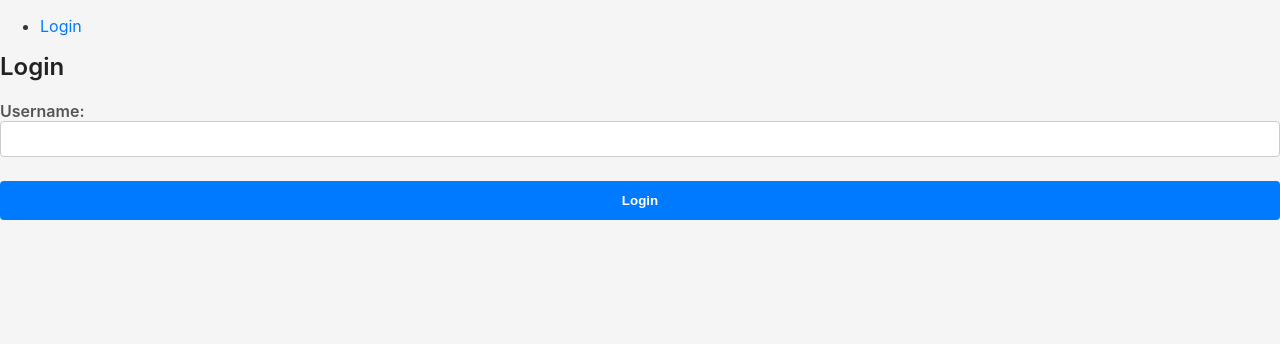
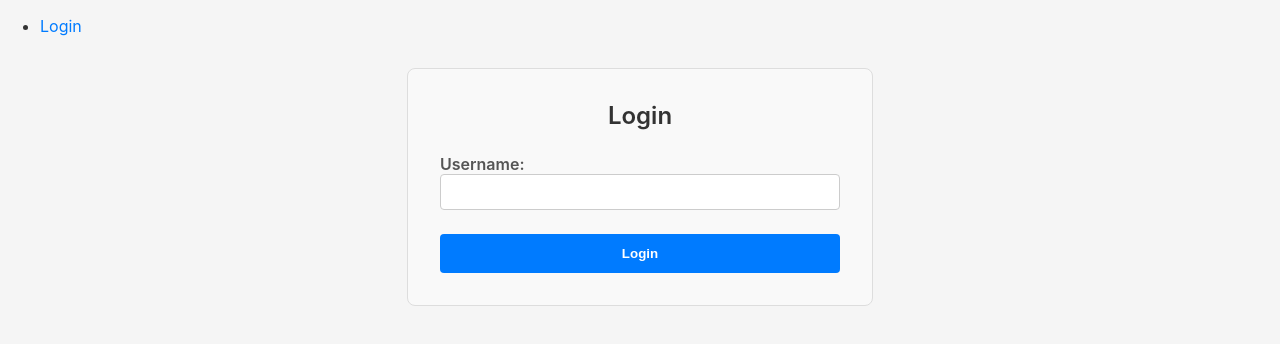
Before and after one commit to MarvinOuma/StudyBuddy, a React (Create React App) app in the folder frontend/: page /login in a window 1280 px wide. Shown: the top 344 px of the page. Built offline with nearby package versions, Linux system fonts and the light colour scheme.

Commit message:
styling changes

```diff
--- /dev/null
+++ b/frontend/src/pages/Login.css
@@ -0,0 +1,49 @@
+/* Login page styles */
+.login-container {
+  max-width: 400px;
+  margin: 2rem auto;
+  padding: 2rem;
+  border: 1px solid #ddd;
+  border-radius: 8px;
+  background-color: #f9f9f9;
+}
+
+.login-container h2 {
+  text-align: center;
+  margin-bottom: 1.5rem;
+  color: #333;
+}
+
+.login-container form {
+  display: flex;
+  flex-direction: column;
+}
+
+.login-container label {
+  margin-bottom: 0.5rem;
+  font-weight: 600;
+  color: #555;
+}
+
+.login-container input[type="text"] {
+  padding: 0.5rem;
+  margin-bottom: 1rem;
+  border: 1px solid #ccc;
+  border-radius: 4px;
+  font-size: 1rem;
+}
+
+.login-container button {
+  padding: 0.75rem;
+  background-color: #007bff;
+  color: white;
+  font-weight: 600;
+  border: none;
+  border-radius: 4px;
+  cursor: pointer;
+  transition: background-color 0.3s ease;
+}
+
+.login-container button:hover {
+  background-color: #0056b3;
+}
--- a/frontend/src/pages/Login.js
+++ b/frontend/src/pages/Login.js
@@ -1,6 +1,8 @@
 import React, { useState, useContext } from 'react';
 import { useNavigate } from 'react-router-dom';
 import { AuthContext } from '../context/AuthContext';
+
+import './Login.css';
 
 const Login = () => {
   const [username, setUsername] = useState('');
@@ -16,7 +18,7 @@ const Login = () => {
   };
 
   return (
-    <div>
+    <div className="login-container">
       <h2>Login</h2>
       <form onSubmit={handleSubmit}>
         <label>
```
Also changed, not shown: 1 other file (tests, documents, lock files or other folders).
